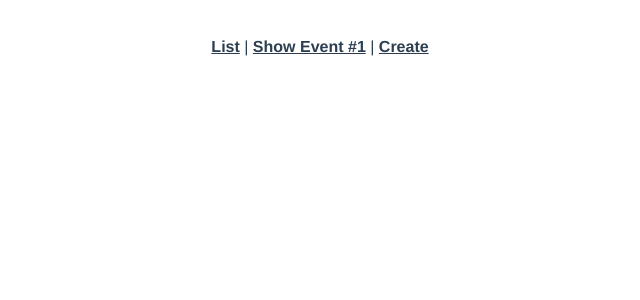
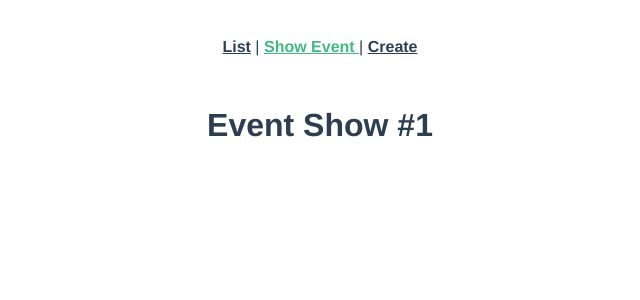
Before and after one commit to mahfuz110244/Vue-JS, a Vue app in the folder real-world-vue/: page /event/1 in a window 1280 px wide. Shown: the top 300 px of the page, without its empty margins (320-960 px from the left). Built offline with nearby package versions, Linux system fonts and the light colour scheme.

Commit message:
[lesson5-vue-router-basic-start-v1]

```diff
--- a/real-world-vue/src/App.vue
+++ b/real-world-vue/src/App.vue
@@ -2,7 +2,9 @@
   <div id="app">
     <div id="nav">
       <router-link :to="{ name: 'event-list' }">List</router-link> |
-      <router-link :to="{ name: 'event-show' }">Show Event #1</router-link> |
+      <router-link :to="{ name: 'event-show', params: { eventId: 1 } }"
+        >Show Event </router-link
+      >|
       <router-link :to="{ name: 'event-create' }">Create</router-link>
     </div>
     <router-view />
--- a/real-world-vue/src/router/index.js
+++ b/real-world-vue/src/router/index.js
@@ -13,9 +13,10 @@
     component: EventList
   },
   {
-    path: "/event",
+    path: "/event/:id",
     name: "event-show",
-    component: EventShow
+    component: EventShow,
+    props: true
   },
   {
     path: "/event/create",
--- a/real-world-vue/src/views/EventShow.vue
+++ b/real-world-vue/src/views/EventShow.vue
@@ -1,3 +1,9 @@
 <template>
-  <h1>Event Show #1</h1>
+  <h1>Event Show #{{ id }}</h1>
 </template>
+
+<script>
+export default {
+  props: ["id"]
+};
+</script>
```
